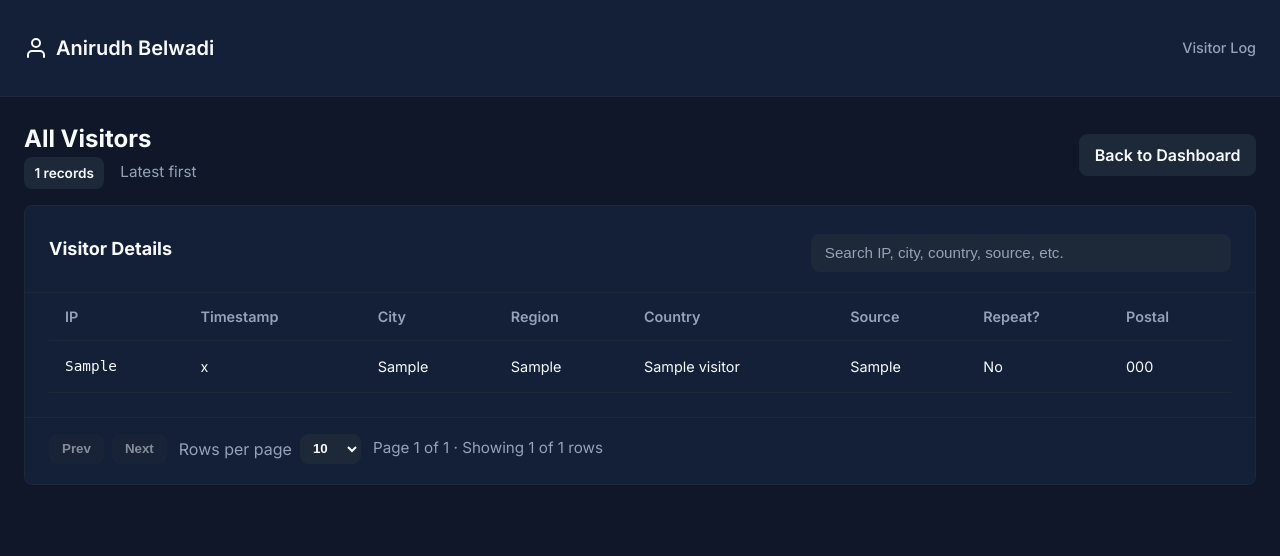
After one commit to anirudhbelwadi/anirudhbelwadi.github.io, a Flask app: page /admin/viewVisitors/allVisitors in a window 1280 px wide. The commit adds this page. Shown: the top 556 px of the page. Run offline with Flask 3, Linux system fonts and the light colour scheme; tables that the repository leaves empty hold one stand-in row (values such as "Sample post").

Commit message:
backend controller added to view all visitors

```diff
--- a/backend-service/app.py
+++ b/backend-service/flask_app.py
@@ -290,6 +290,27 @@ def viewVisitors():
     database_connection.close()
     return render_template('index.html', count = count, visitors=visitors, analytics_data = analytics_data)
 
+@app.route('/admin/viewVisitors/allVisitors')
+def allVisitors():
+    database_location = os.path.join(THIS_FOLDER, 'database.db')
+    database_connection = sqlite3.connect(database_location)
+    database_cursor = database_connection.cursor()
+    visitors = database_cursor.execute("SELECT * FROM visitors ORDER BY strftime('%Y-%m-%d %H:%M:%S', substr(timestamp, 7, 4) || '-' || substr(timestamp, 4, 2) || '-' ||  substr(timestamp, 1, 2) || ' ' || substr(timestamp, 12)) DESC;").fetchall()
+    database_connection.close()
+    visitors_list = []
+    for visitor in visitors:
+        visitors_list.append({
+            "ip": visitor[0],
+            "timestamp": visitor[1],
+            "city": visitor[2],
+            "region": visitor[3],
+            "country_name": visitor[4],
+            "source": visitor[5],
+            "is_repeat_visitor": visitor[6],
+            "postal": visitor[7]
+        })
+    return render_template('all_visitors.html', visitors=visitors_list)
+
 @app.route('/counterIncrease/<string:ip>',methods=["GET"])
 def hello_world(ip):
     now = datetime.now(current_timezone).strftime("%d/%m/%Y %H:%M:%S")
--- /dev/null
+++ b/backend-service/templates/all_visitors.html
@@ -0,0 +1,448 @@
+<!DOCTYPE html>
+<html lang="en">
+
+<head>
+	<meta charset="UTF-8">
+	<title>All Visitors | Portfolio Analytics</title>
+	<link rel="stylesheet" href="https://fonts.googleapis.com/css2?family=Inter:wght@300;400;500;600;700&display=swap">
+	<link rel="shortcut icon" href="../static/images/anirudhbelwadi_square.webp">
+	<style>
+		:root {
+			--background: hsl(222, 47%, 11%);
+			--foreground: hsl(210, 40%, 98%);
+			--card: hsl(222, 47%, 15%);
+			--card-foreground: hsl(210, 40%, 98%);
+			--border: hsl(217, 32%, 17%);
+			--primary: hsl(210, 40%, 98%);
+			--primary-foreground: hsl(222, 47%, 11%);
+			--secondary: hsl(217, 32%, 17%);
+			--secondary-foreground: hsl(210, 40%, 98%);
+			--muted: hsl(217, 32%, 17%);
+			--muted-foreground: hsl(215, 20%, 65%);
+			--radius: 0.5rem;
+			--info: #3B82F6;
+		}
+
+		* {
+			margin: 0;
+			padding: 0;
+			box-sizing: border-box;
+		}
+
+		body {
+			font-family: 'Inter', sans-serif;
+			background-color: var(--background);
+			color: var(--foreground);
+			line-height: 1.5;
+		}
+
+		header {
+			background-color: var(--card);
+			border-bottom: 1px solid var(--border);
+			padding: 1rem 1.5rem;
+			position: sticky;
+			top: 0;
+			z-index: 30;
+		}
+
+		.header-content {
+			display: flex;
+			height: 4rem;
+			align-items: center;
+			gap: 0.75rem;
+		}
+
+		.brand {
+			display: flex;
+			align-items: center;
+			gap: 0.5rem;
+		}
+
+		.brand h1 {
+			font-size: 1.25rem;
+			font-weight: 600;
+		}
+
+		.title {
+			margin-left: auto;
+			font-size: 0.9rem;
+			font-weight: 500;
+			color: var(--muted-foreground);
+		}
+
+		.page {
+			padding: 1.5rem;
+			max-width: 1400px;
+			margin: 0 auto 3rem;
+		}
+
+		.page-header {
+			display: flex;
+			flex-wrap: wrap;
+			gap: 1rem;
+			align-items: center;
+			justify-content: space-between;
+			margin-bottom: 1rem;
+		}
+
+		.page-header h2 {
+			font-size: 1.5rem;
+			font-weight: 700;
+		}
+
+		.meta {
+			display: flex;
+			gap: 1rem;
+			align-items: center;
+			color: var(--muted-foreground);
+			font-size: 0.95rem;
+		}
+
+		.badge {
+			background: var(--secondary);
+			color: var(--secondary-foreground);
+			padding: 0.35rem 0.65rem;
+			border-radius: var(--radius);
+			font-size: 0.85rem;
+			font-weight: 600;
+		}
+
+		.actions {
+			display: flex;
+			gap: 0.5rem;
+			align-items: center;
+		}
+
+		.btn {
+			border: 1px solid var(--border);
+			background: var(--secondary);
+			color: var(--secondary-foreground);
+			padding: 0.5rem 0.9rem;
+			border-radius: var(--radius);
+			font-weight: 600;
+			cursor: pointer;
+			text-decoration: none;
+			transition: background-color 0.2s, border-color 0.2s;
+		}
+
+		.btn:hover {
+			background: var(--muted);
+			border-color: var(--muted);
+		}
+
+		.search-box {
+			display: flex;
+			gap: 0.5rem;
+			align-items: center;
+			width: 100%;
+			max-width: 420px;
+			margin-top: 0.5rem;
+		}
+
+		.search-box input {
+			flex: 1;
+			background: var(--secondary);
+			border: 1px solid var(--border);
+			border-radius: var(--radius);
+			padding: 0.6rem 0.8rem;
+			color: var(--foreground);
+			font-size: 0.95rem;
+		}
+
+		.search-box input::placeholder {
+			color: var(--muted-foreground);
+		}
+
+		.table-container {
+			background-color: var(--card);
+			border-radius: var(--radius);
+			overflow: hidden;
+			border: 1px solid var(--border);
+		}
+
+		.table-header {
+			padding: 1.25rem 1.5rem;
+			border-bottom: 1px solid var(--border);
+			display: flex;
+			flex-wrap: wrap;
+			gap: 0.75rem;
+			align-items: center;
+			justify-content: space-between;
+		}
+
+		.table-title {
+			font-size: 1.125rem;
+			font-weight: 700;
+		}
+
+		.table-content {
+			padding: 0 1.5rem 1.5rem;
+			overflow-x: auto;
+		}
+
+		.pagination {
+			display: flex;
+			align-items: center;
+			gap: 0.75rem;
+			padding: 1rem 1.5rem 1.25rem;
+			flex-wrap: wrap;
+			border-top: 1px solid var(--border);
+		}
+
+		.page-controls {
+			display: flex;
+			align-items: center;
+			gap: 0.5rem;
+		}
+
+		.page-btn {
+			border: 1px solid var(--border);
+			background: var(--secondary);
+			color: var(--secondary-foreground);
+			padding: 0.4rem 0.75rem;
+			border-radius: var(--radius);
+			font-weight: 600;
+			cursor: pointer;
+			transition: background-color 0.2s, border-color 0.2s;
+		}
+
+		.page-btn:disabled {
+			opacity: 0.5;
+			cursor: not-allowed;
+		}
+
+		.page-btn:hover:not(:disabled) {
+			background: var(--muted);
+			border-color: var(--muted);
+		}
+
+		.page-size {
+			background: var(--secondary);
+			color: var(--secondary-foreground);
+			border: 1px solid var(--border);
+			border-radius: var(--radius);
+			padding: 0.35rem 0.5rem;
+			font-weight: 600;
+		}
+
+		.page-meta {
+			color: var(--muted-foreground);
+			font-size: 0.95rem;
+		}
+
+		table {
+			width: 100%;
+			border-collapse: collapse;
+			text-align: left;
+			font-size: 0.9rem;
+		}
+
+		thead {
+			position: sticky;
+			top: 0;
+			background: var(--card);
+			z-index: 1;
+		}
+
+		th {
+			height: 3rem;
+			font-weight: 600;
+			color: var(--muted-foreground);
+			text-align: left;
+			padding: 0 1rem;
+			border-bottom: 1px solid var(--border);
+		}
+
+		td {
+			padding: 0.9rem 1rem;
+			border-bottom: 1px solid var(--border);
+		}
+
+		tr:hover td {
+			background-color: var(--secondary);
+		}
+
+		.ip-cell {
+			font-family: monospace;
+		}
+
+		.nowrap {
+			white-space: nowrap;
+		}
+
+		.muted {
+			color: var(--muted-foreground);
+		}
+
+		@media (max-width: 768px) {
+			.table-content {
+				padding: 0 1rem 1rem;
+			}
+
+			th, td {
+				padding: 0.75rem 0.75rem;
+			}
+		}
+	</style>
+</head>
+
+<body>
+	<header>
+		<div class="header-content">
+			<div class="brand">
+				<svg xmlns="http://www.w3.org/2000/svg" width="24" height="24" viewBox="0 0 24 24" fill="none"
+					stroke="currentColor" stroke-width="2" stroke-linecap="round" stroke-linejoin="round">
+					<path d="M20 21v-2a4 4 0 0 0-4-4H8a4 4 0 0 0-4 4v2"></path>
+					<circle cx="12" cy="7" r="4"></circle>
+				</svg>
+				<h1>Anirudh Belwadi</h1>
+			</div>
+			<div class="title">Visitor Log</div>
+		</div>
+	</header>
+
+	<main class="page">
+		<div class="page-header">
+			<div>
+				<h2>All Visitors</h2>
+				<div class="meta">
+					<span class="badge">{{ visitors|length }} records</span>
+					<span class="muted">Latest first</span>
+				</div>
+			</div>
+			<div class="actions">
+				<a class="btn" href="/admin/viewVisitors">Back to Dashboard</a>
+			</div>
+		</div>
+
+		<div class="table-container">
+			<div class="table-header">
+				<div class="table-title">Visitor Details</div>
+				<div class="search-box">
+					<input id="globalSearch" type="text" placeholder="Search IP, city, country, source, etc." oninput="handleSearch()" aria-label="Search visitors">
+				</div>
+			</div>
+			<div class="table-content">
+				<table id="visitorTable">
+					<thead>
+						<tr>
+							<th>IP</th>
+							<th class="nowrap">Timestamp</th>
+							<th>City</th>
+							<th>Region</th>
+							<th>Country</th>
+							<th>Source</th>
+							<th class="nowrap">Repeat?</th>
+							<th class="nowrap">Postal</th>
+						</tr>
+					</thead>
+					<tbody>
+						{% for v in visitors %}
+						<tr>
+							<td class="ip-cell">{{ v.ip }}</td>
+							<td class="nowrap">{{ v.timestamp }}</td>
+							<td>{{ v.city or '-' }}</td>
+							<td>{{ v.region or '-' }}</td>
+							<td>{{ v.country_name or '-' }}</td>
+							<td data-source>{{ v.source or '-' }}</td>
+							<td class="nowrap">{{ 'Yes' if v.is_repeat_visitor == 'Y' else 'No' }}</td>
+							<td class="nowrap">{{ v.postal or '-' }}</td>
+						</tr>
+						{% endfor %}
+					</tbody>
+				</table>
+			</div>
+			<div class="pagination">
+				<div class="page-controls">
+					<button class="page-btn" id="prevPage">Prev</button>
+					<button class="page-btn" id="nextPage">Next</button>
+				</div>
+				<div class="page-controls">
+					<label for="pageSize" class="muted">Rows per page</label>
+					<select id="pageSize" class="page-size" aria-label="Rows per page">
+						<option value="10" selected>10</option>
+						<option value="25">25</option>
+						<option value="50">50</option>
+						<option value="100">100</option>
+					</select>
+				</div>
+				<div class="page-meta" id="pageMeta"></div>
+			</div>
+		</div>
+	</main>
+
+	<script>
+		function fetchActualSource(source) {
+			const lower = source.toLowerCase();
+			if (lower.includes("linkedin")) {
+				if (lower.includes("www")) return "LinkedIn Web";
+				return "LinkedIn Mobile";
+			}
+			if (lower.includes("facebook")) return "Facebook";
+			if (lower.includes("twitter")) return "Twitter";
+			if (lower.includes("instagram")) return "Instagram";
+			if (lower.includes("google")) return "Google";
+			if (lower.includes("github")) return "GitHub";
+			if (lower.includes("linktr.ee")) return "Linktree";
+			return source;
+		}
+
+		function normalizeSources() {
+			const cells = document.querySelectorAll('[data-source]');
+			cells.forEach(cell => {
+				const text = cell.textContent.trim();
+				if (!text || text === '-') return;
+				cell.textContent = fetchActualSource(text);
+			});
+		}
+
+	const rows = Array.from(document.querySelectorAll('#visitorTable tbody tr'));
+	let currentPage = 1;
+	let pageSize = 10;
+
+	function getFilteredRows() {
+		const query = document.getElementById('globalSearch').value.toLowerCase();
+		return rows.filter(row => row.textContent.toLowerCase().includes(query));
+	}
+
+	function renderPagination(filtered) {
+		const total = filtered.length;
+		const totalPages = Math.max(1, Math.ceil(total / pageSize));
+		currentPage = Math.min(currentPage, totalPages);
+		const start = (currentPage - 1) * pageSize;
+		const end = start + pageSize;
+
+		rows.forEach(row => row.style.display = 'none');
+		filtered.slice(start, end).forEach(row => row.style.display = '');
+
+		document.getElementById('prevPage').disabled = currentPage === 1;
+		document.getElementById('nextPage').disabled = currentPage >= totalPages;
+		document.getElementById('pageMeta').textContent = `Page ${currentPage} of ${totalPages} · Showing ${Math.min(end, total)} of ${total} rows`;
+	}
+
+	function handleSearch() {
+		currentPage = 1;
+		renderPagination(getFilteredRows());
+	}
+
+	function handlePageChange(delta) {
+		currentPage += delta;
+		renderPagination(getFilteredRows());
+	}
+
+	function handlePageSizeChange() {
+		pageSize = parseInt(document.getElementById('pageSize').value, 10) || 25;
+		currentPage = 1;
+		renderPagination(getFilteredRows());
+	}
+
+	document.getElementById('prevPage').addEventListener('click', () => handlePageChange(-1));
+	document.getElementById('nextPage').addEventListener('click', () => handlePageChange(1));
+	document.getElementById('pageSize').addEventListener('change', handlePageSizeChange);
+
+	normalizeSources();
+	renderPagination(getFilteredRows());
+	</script>
+</body>
+
+</html>
--- a/backend-service/templates/index.html
+++ b/backend-service/templates/index.html
@@ -726,7 +726,7 @@
 
 
         drawBarChart('countryChart', cleanCountry.labels, cleanCountry.data, 'Visitors by Top 10 Countries');
-        drawBarChart('sourceChart', cleanSource.labels, cleanSource.data, 'Visitors by Top 10 Sources');
+        drawBarChart('sourceChart', cleanSource.labels, cleanSource.data, 'Visitors by Top 5 Sources');
 
         // --- Time-based Trends Chart (One Dynamic Line Chart) ---
         const weekData = {{ analytics_data["week_data"] | tojson }};
```
Also changed, not shown: backend-service/requirements.txt (+2 -31 lines), backend-service/country_code.py (line endings or trailing spaces), backend-service/database.db.
